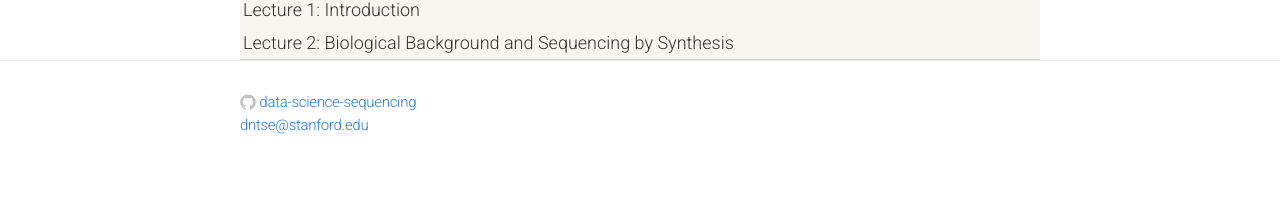
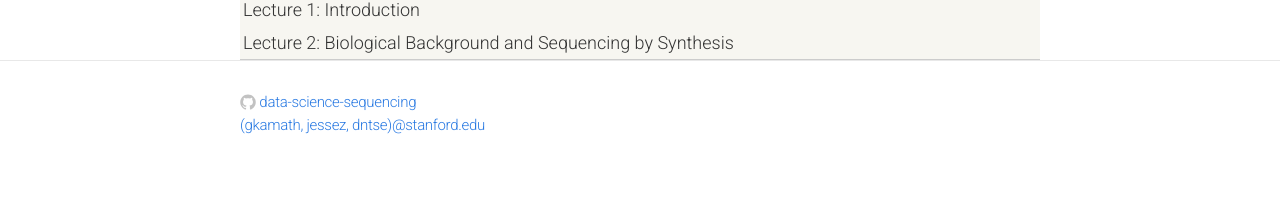
Before and after one commit to laurashen/data-science-sequencing.github.io, a Jekyll site: the page built from index.html, in a window 1280 px wide. Shown: the part 937-1145 px from the top of the page. Built offline with Jekyll 4.4.1, drawn with Linux system fonts in a browser that asks for light colours.

Commit message:
fix email

```diff
--- a/_config.yml
+++ b/_config.yml
@@ -1,6 +1,7 @@
 # Site settings
 title: Data Science for High-Throughput Sequencing
-email: dntse@stanford.edu
+email: gkamath@stanford.edu,jessez@stanford.edu,dntse@stanford.edu
+email_string: (gkamath, jessez, dntse)@stanford.edu
 description: "Course materials and notes for Stanford class EE 372: Data Science for High-Throughput Sequencing."
 baseurl: ""
 url: "http://data-science-sequencing.github.io"
--- a/_includes/footer.html
+++ b/_includes/footer.html
@@ -42,7 +42,7 @@
           </a>
         </li>{% endif %}
         <li>
-          <a href="mailto:{{ site.email }}">{{ site.email }}</a>
+          <a href="mailto:{{ site.email }}"> {{ site.email_string }} </a>
         </li>
       </ul>
     </div>
```
